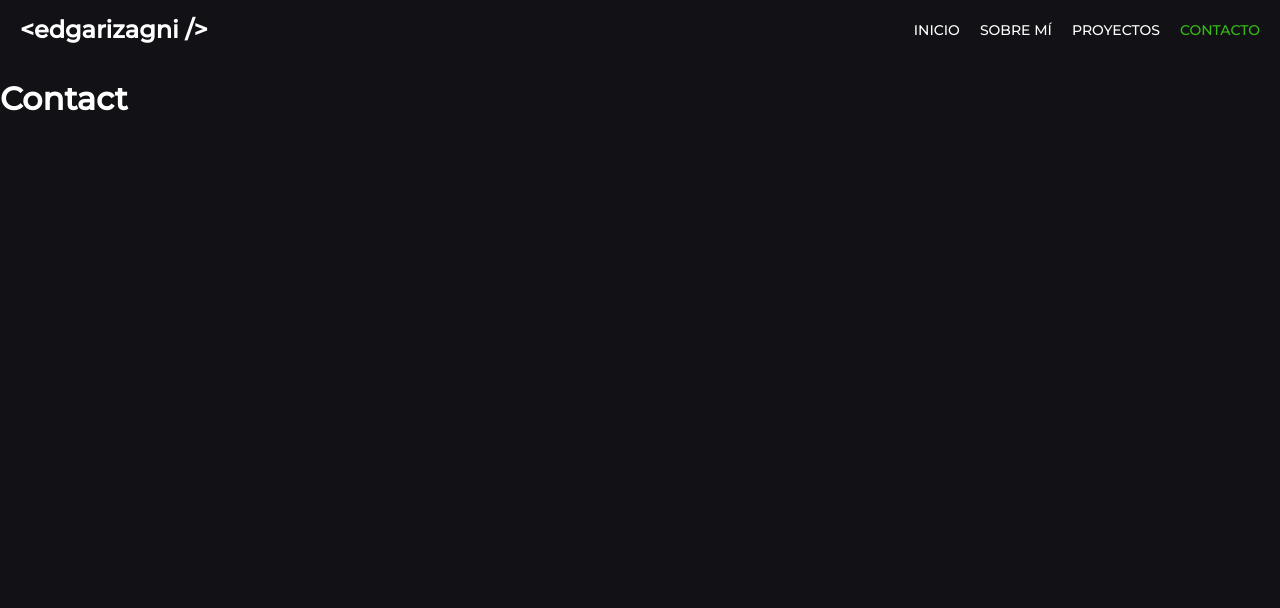
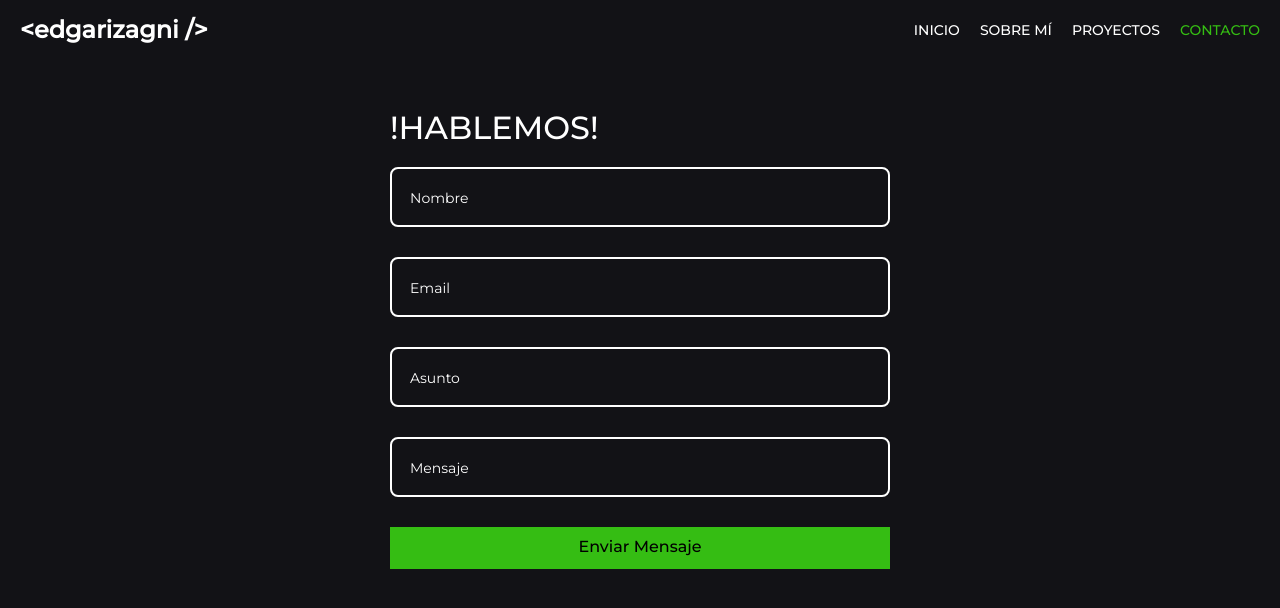
Before and after one commit to edgarizagni31/portafolio, a React (Create React App) app: page /contacto in a window 1280 px wide. Shown: the top 608 px of the page. Built offline with nearby package versions, Linux system fonts and the light colour scheme.

Commit message:
add contact component

```diff
--- /dev/null
+++ b/src/components/FormItem.js
@@ -0,0 +1,37 @@
+import React, { useRef } from 'react'
+
+
+export const FormItem = ( { id, title } )  => {
+    const label = useRef(null);
+    const input = useRef(null);
+
+    const handleActive = ( ) => {
+        label.current.classList.add('contact__label--active');
+    }
+
+    const handleDesactive = () => {
+        if ( input.current.value == "") {
+            label.current.classList.remove('contact__label--active');
+        }
+    }
+
+    return (
+        <div>
+            <label
+                htmlFor = {id}
+                className = 'contact__label'
+                ref = { label }
+            >
+                { title }
+            </label>
+            <input
+                id = {id}
+                className = 'contact__input'
+                autoComplete = 'off'
+                onFocus = { handleActive }
+                onBlur = { handleDesactive }
+                ref = { input }
+            />
+        </div>
+    )
+}
--- /dev/null
+++ b/src/styles/contact.css
@@ -0,0 +1,58 @@
+.contact {
+    align-items: center;
+    display: flex;
+    flex-direction: column;
+    margin-top: 50px;
+    margin-left: 10%;
+    margin-right: 10%;
+}
+
+.contact__title {
+    font-size: 32px;
+    font-weight: 500;
+    margin-bottom: 20px;
+    text-transform: uppercase;
+}
+
+.contact__form div {
+    position: relative;
+}
+
+.contact__input {
+    border-radius: 8px;
+    background-color: rgb(18, 18, 22);
+    border: 2px solid #ffffff;
+    color: #ffffff;
+    height: 60px;
+    margin-bottom: 30px;
+    outline: none;
+    padding-left: 20px;
+    width: 500px;
+}
+
+.contact__label {
+    font-size: 14px;
+    position: absolute;
+    top: 23px;
+    left: 20px;
+    transition: all .3s;
+}
+
+.contact__label--active {
+    background-color: rgb(18, 18, 22);
+    left: 8px;
+    padding-left: 5px;
+    padding-right: 5px;
+    top: -5px;
+}
+
+.contact__btn {
+    cursor: pointer;
+    background-color: #35BD13;
+    border-width: 0;
+    height: 42px;
+    font-weight: 500;
+    outline: none;
+    text-align: center;
+    width: 100%;
+}
--- a/src/styles/header.css
+++ b/src/styles/header.css
@@ -11,16 +11,16 @@
 }
 
 .header__sub {
-    text-transform: uppercase;
     font-size: 22px;
     font-weight: 500;
     margin-bottom: 20px;
+    text-transform: uppercase;
 }
 
 .header__desc {
+   line-height: 1.5;
+   margin-bottom: 30px;
    width: 80%;
-   line-height: 1.5;
-   margin-bottom: 20px;
 }
 
 .header__btn {
@@ -30,9 +30,15 @@
     cursor: pointer;
     color: #000000;
     font-size: 14px;
+    font-weight: 500;
     outline: none;
     padding: 10px 32px;
     text-decoration: none;
     text-transform: uppercase;
-    font-weight: 500;
 }
+
+.header__btn:hover {
+    background-color: initial;
+    border: 1px solid #35BD13;
+    color: #35BD13;
+}
--- a/src/styles/navbar.css
+++ b/src/styles/navbar.css
@@ -1,8 +1,8 @@
 .navbar {
+    align-items: center;
     display: flex;
+    flex-direction: row;
     width: 100%;
-    flex-direction: row;
-    align-items: center;
 }
 
 .navbar__logo {
@@ -18,10 +18,10 @@
 .navbar__item {
     text-decoration: none;
     color: #ffffff;
-    text-transform: uppercase;
     font-size: 14px;
     font-weight: 500;
     margin-left: 20px;
+    text-transform: uppercase;
 }
 
 .navbar__item--active {
--- a/src/views/Contact.js
+++ b/src/views/Contact.js
@@ -1,9 +1,21 @@
 import React from 'react'
+import { FormItem } from '../components/FormItem'
+
+import '../styles/contact.css';
 
 export const Contact = () => {
     return (
-        <div>
-            <h1>Contact</h1>
-        </div>
+        <section className = 'contact'>
+            <div>
+                <h2 className = 'contact__title'>!hablemos!</h2>
+                <form className = 'contact__form' >
+                    <FormItem id = 'name' title = 'Nombre' />
+                    <FormItem id = 'email' title = 'Email' />
+                    <FormItem id = 'subject'  title = 'Asunto'/>
+                    <FormItem id = 'message' title = 'Mensaje' />
+                    <button className = 'contact__btn' >Enviar Mensaje</button>
+                </form>
+            </div>
+        </section>
     )
 }
```
